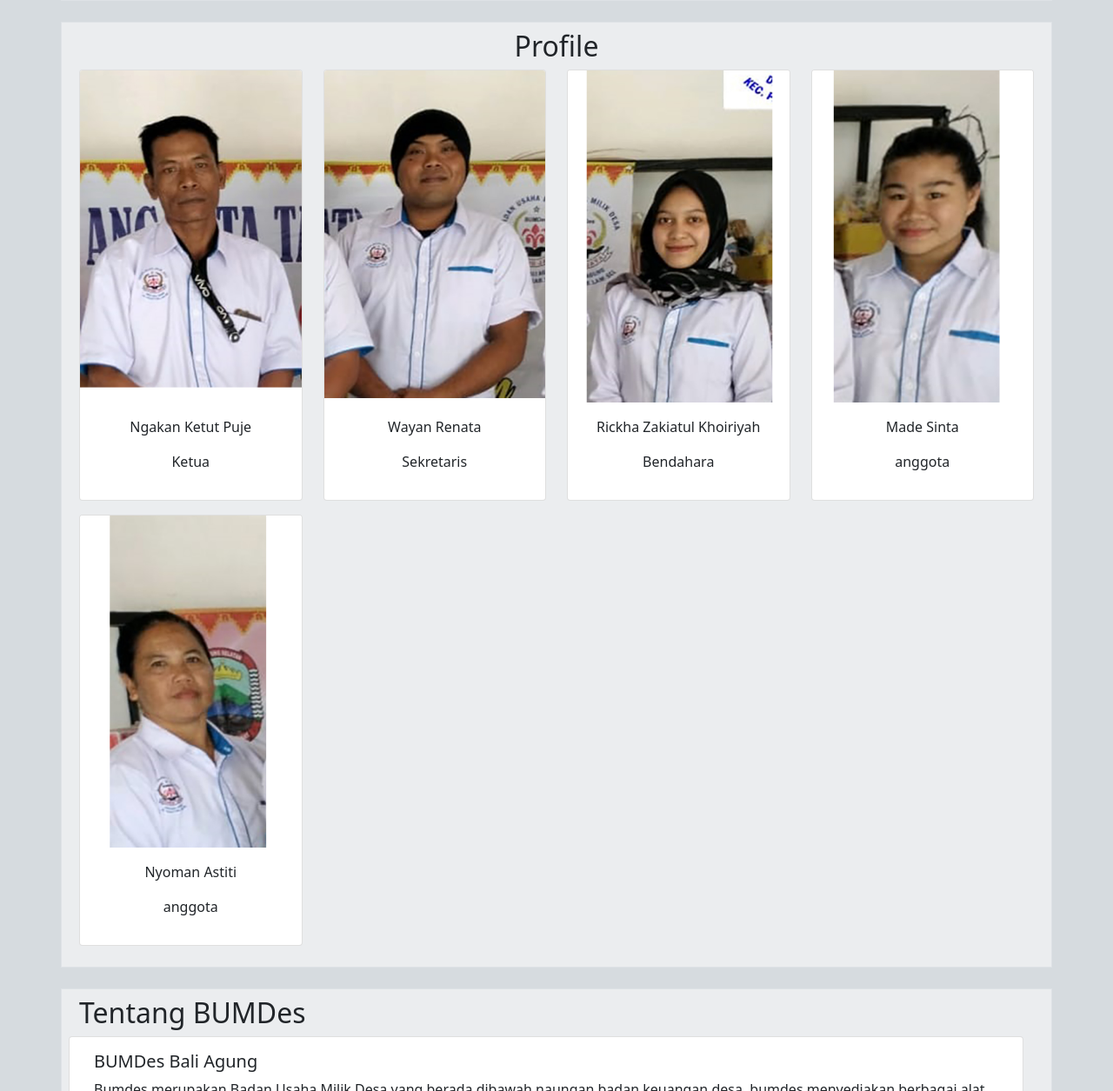
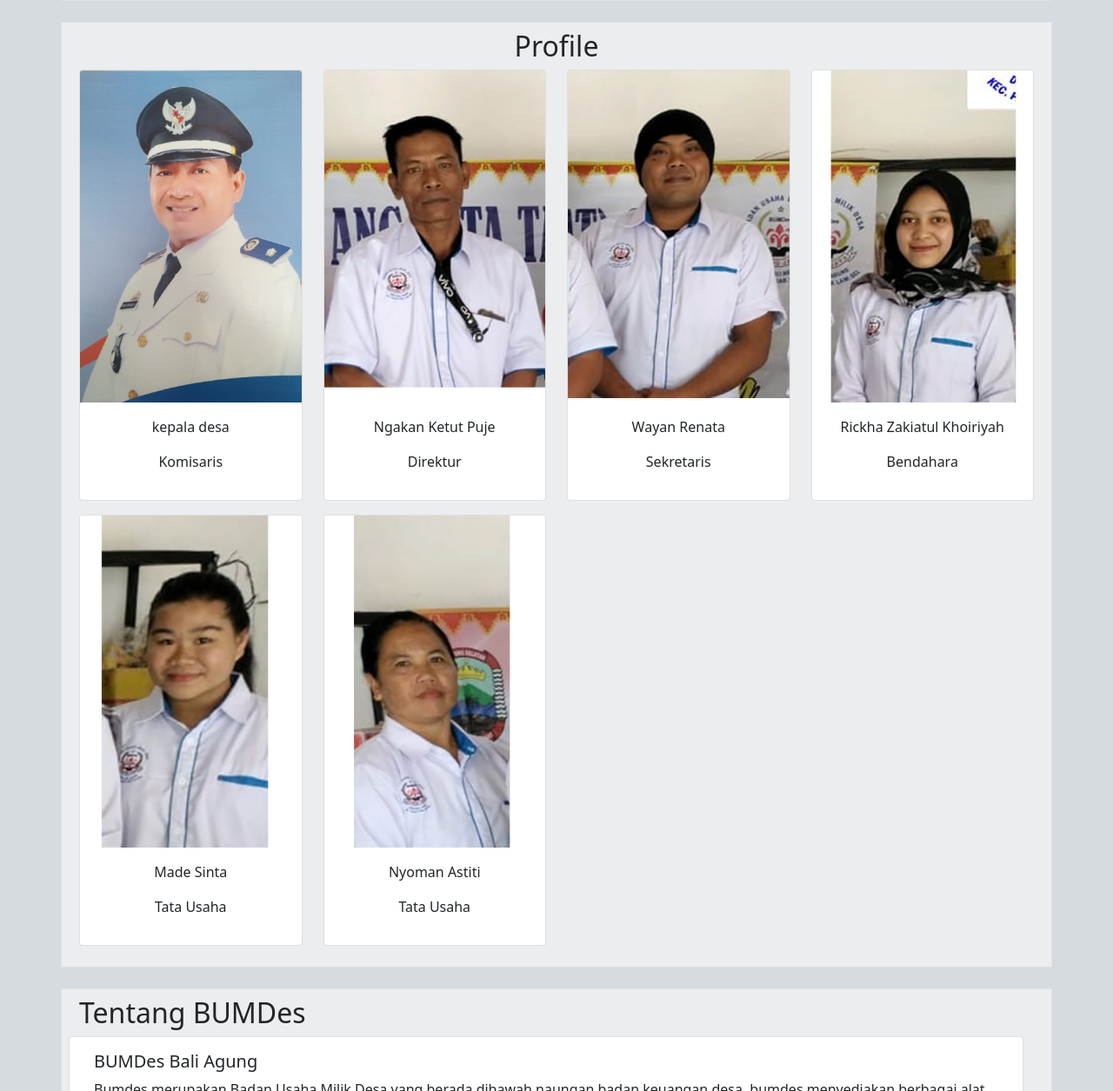
Before and after one commit to suandedev/bumdes-bali-agung, a plain HTML site: page public/index.html in a window 1280 px wide. Shown: the part 10042-11297 px from the top of the page at 87% size. Drawn offline with nearby package versions, Linux system fonts and the light colour scheme.

Commit message:
update profile

```diff
--- a/public/index.html
+++ b/public/index.html
@@ -964,11 +964,21 @@
                 <h2>Profile</h2>
                 <div class="col-md-3 mb-3">
                     <div class="card">
+                        <img src="img/komisaris.jpg" class="card-img-top" alt="...">
+                        <div class="card-body">
+                            <p class="card-text"> kepala desa
+                            </p>
+                            <p>Komisaris</p>
+                        </div>
+                    </div>
+                </div>
+                <div class="col-md-3 mb-3">
+                    <div class="card">
                         <img src="img/ajikn.jpg" class="card-img-top" alt="...">
                         <div class="card-body">
                             <p class="card-text"> Ngakan Ketut Puje
                             </p>
-                            <p>Ketua</p>
+                            <p>Direktur</p>
                         </div>
                     </div>
                 </div>
@@ -998,7 +1008,7 @@
                         <div class="card-body">
                             <p class="card-text"> Made Sinta
                             </p>
-                            <p>anggota</p>
+                            <p>Tata Usaha</p>
                         </div>
                     </div>
                 </div>
@@ -1008,7 +1018,7 @@
                         <div class="card-body">
                             <p class="card-text"> Nyoman Astiti
                             </p>
-                            <p>anggota</p>
+                            <p>Tata Usaha</p>
                         </div>
                     </div>
                 </div>
@@ -1024,7 +1034,7 @@
                 <div class="card">
                     <div class="card-body">
                         <h5 class="card-title">BUMDes Bali Agung</h5>
-                        <p class="card-text">Bumdes merupakan Badan Usaha Milik Desa yang berada dibawah naungan badan keuangan desa. bumdes menyediakan berbagai alat tulis kantor dan kebutuhan lain. kebutuhan print dan foto copy juga dapat dilakukan disini. di bumdes ini terddapat agen BRILink untuk melayani masyarakat. penyaluran bantuan dari desa juga dilakukan di bumdes ini, sehingga bumdes ini bermanfaat bagi desa maupun masyarakat.</p>
+                        <p class="card-text">Bumdes merupakan Badan Usaha Milik Desa yang berada dibawah naungan badan keuangan desa. bumdes menyediakan berbagai alat tulis kantor dan kebutuhan lain. kebutuhan print dan foto copy juga dapat dilakukan disini. di bumdes ini terddapat agen BRILink untuk melayani masyarakat. penyaluran bantuan dari desa juga dilakukan di bumdes ini, sehingga bumdes ini bermanfaat bagi desa maupun masyarakat Bali Agung pada umumnya.</p>
                     </div>
                 </div>
             </div>
```
Also changed, not shown: public/img/komisaris.jpg (added).
